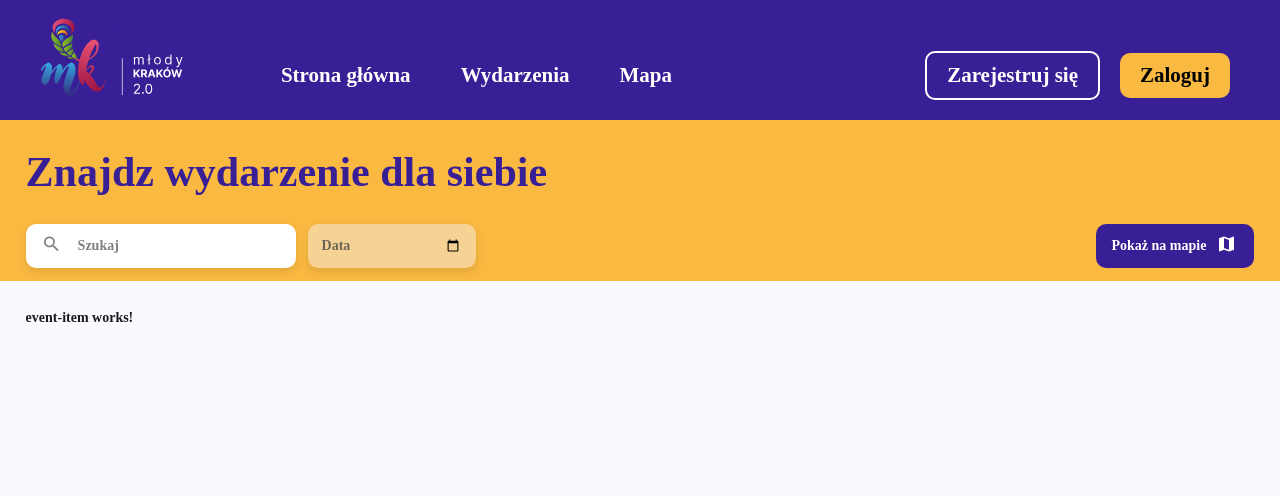
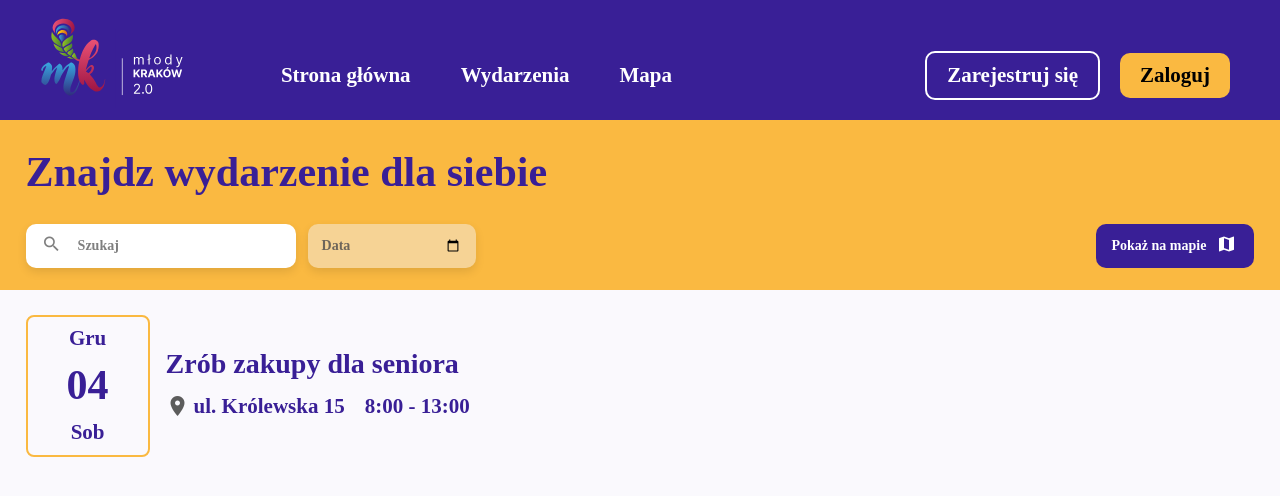
Before and after one commit to PiotrSzczachor/pmpk-app, an Angular app: page /events in a window 1280 px wide. Shown: the top 496 px of the page. Built offline with nearby package versions, Linux system fonts and the light colour scheme; a web font is replaced by a local one.

Commit message:
Done event items

```diff
--- a/src/app/components/events/event-item/event-item.html
+++ b/src/app/components/events/event-item/event-item.html
@@ -1 +1,18 @@
-<p>event-item works!</p>
+<div class="event-item">
+  <div class="event-date">
+    <span class="month">Gru</span>
+    <span class="day">04</span>
+    <span class="weekday">Sob</span>
+  </div>
+
+  <div class="event-content">
+    <h3 class="event-title">Zrób zakupy dla seniora</h3>
+    <div class="event-details">
+      <div class="location">
+        <mat-icon>location_on</mat-icon>
+        <span>ul. Królewska 15</span>
+      </div>
+      <div class="time">8:00 - 13:00</div>
+    </div>
+  </div>
+</div>
--- a/src/app/components/events/event-item/event-item.scss
+++ b/src/app/components/events/event-item/event-item.scss
@@ -0,0 +1,69 @@
+.event-item {
+    display: flex;
+    align-items: center;
+    gap: 16px;
+    font-family: inherit;
+    color: #391F96;
+    margin: 12px 0;
+}
+
+.event-date {
+    display: flex;
+    flex-direction: column;
+    align-items: center;
+    justify-content: center;
+    border: 2px solid #FAB941;
+    border-radius: 8px;
+    padding: 6px 10px;
+    min-width: 100px;
+    text-align: center;
+    line-height: 1.5;
+
+    .month {
+        font-size: 1.5em;
+    }
+
+    .day {
+        font-size: 3em;
+        font-weight: bold;
+    }
+
+    .weekday {
+        font-size: 1.5em;
+    }
+}
+
+.event-content {
+    display: flex;
+    flex-direction: column;
+    gap: 20px;
+
+    .event-title {
+        margin: 0;
+        font-size: 2em;
+        font-weight: bold;
+        color: #391F96;
+    }
+
+    .event-details {
+        display: flex;
+        align-items: center;
+        gap: 20px;
+        font-size: 1.5em;
+        color: #391F96;
+
+        .location {
+            display: flex;
+            align-items: center;
+            gap: 4px;
+
+            mat-icon {
+                color: #5c5c5c;
+            }
+        }
+
+        .time {
+            font-weight: 600;
+        }
+    }
+}
--- a/src/app/components/events/event-item/event-item.ts
+++ b/src/app/components/events/event-item/event-item.ts
@@ -1,8 +1,9 @@
 import { Component } from '@angular/core';
+import { MatIconModule } from '@angular/material/icon';
 
 @Component({
   selector: 'app-event-item',
-  imports: [],
+  imports: [MatIconModule],
   templateUrl: './event-item.html',
   styleUrl: './event-item.scss'
 })
--- a/src/app/components/events/events-filters/events-filters.scss
+++ b/src/app/components/events/events-filters/events-filters.scss
@@ -7,7 +7,6 @@
 
     .events-filters-wrapper {
         padding: 0 2%;
-        padding-bottom: 1%;
     }
 
     .title {
--- a/src/app/pages/events/events.scss
+++ b/src/app/pages/events/events.scss
@@ -2,8 +2,8 @@
     height: 100%;
     width: 100%;
 
-    .banner-container {
-        height: 30%;
+    .filters-container {
+        height: 25%;
         width: 100%;
     }
 }
```
